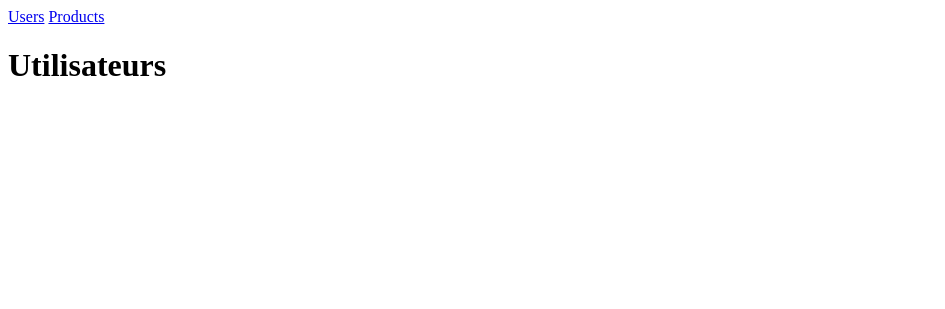
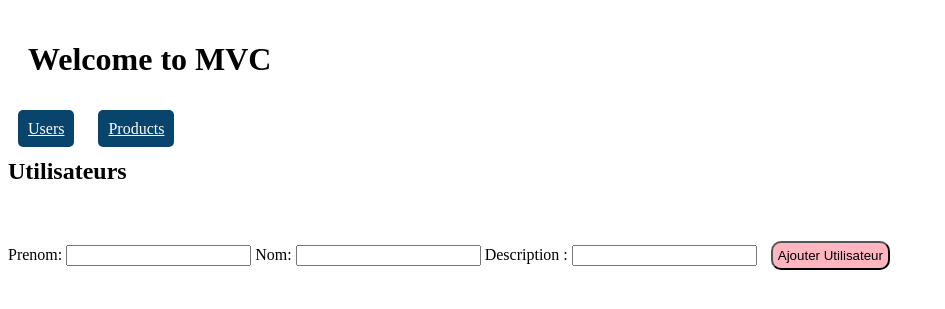
Before and after one commit to Eszter112/mini-MVC, a PHP site: page /MINI-MVC/index.php in a window 1280 px wide. Shown: the top 309 px of the page, without its empty margins (0-945 px from the left). Run offline with PHP 8.4, Linux system fonts and the light colour scheme; data that the repository does not hold is empty.

Commit message:
ajout + update

```diff
--- a/controller/ProductController.php
+++ b/controller/ProductController.php
@@ -37,9 +37,39 @@ class ProductController
 
     public function deleteProduct()
     {
-        $id = $_GET["id"];
-        $deleteProduct = $this->productDao->deleteProductById($id);
-        header('location: index.php?page=product');
+
+        $id = $_POST["id"];
+        $this->productDao->deleteProductById($id);
+        header('location: index.php?page=product&action=showProduct');
+        exit;
+    }
+
+    public function addProduct()
+    {
+        if ($_SERVER['REQUEST_METHOD'] === 'POST') {
+            $nom = $_POST['nom'];
+            $prix = $_POST['prix'];
+            $description =  $_POST['description'];
+        }
+
+        $this->productDao->addProduit($nom, $description, $prix);
+
+        header('location: index.php?page=product&action=showProduct');
+        exit;
+    }
+
+    public function updateProduct()
+    {
+
+        // if ($_SERVER['REQUEST_METHOD'] === 'POST') {
+        $id = $_POST['id'];
+        $nom = $_POST['nom'];
+        $prix = $_POST['prix'];
+        $description =  $_POST['description'];
+        // }
+        $this->productDao->updateProduit($id, $nom,  $description, $prix);
+
+        header('location: index.php?page=product&action=showProduct');
         exit;
     }
 }
--- a/controller/UserController.php
+++ b/controller/UserController.php
@@ -30,9 +30,34 @@ class UserController //elle gere la logique liee aux users  (affichage, actions)
 
     public function deleteUser()
     {
-        $id = $_GET["id"];
-        $deleteUser = $this->userDao->deleteUserById($id);
+        $id = $_POST["id"];
+
+        $this->userDao->deleteUserById($id);
         header('location: index.php?page=user');
         exit;
     }
+
+    public function addUser()
+    {
+        $prenom = $_POST["prenom"];
+        $nom = $_POST["nom"];
+        $description = $_POST["description"];
+
+        $this->userDao->addUser($prenom, $nom, $description);
+        header('location:index.php?page=user');
+        exit;
+    }
+
+    public function updateUser()
+    {
+        $id = $_POST['id'];
+        $prenom = $_POST['prenom'];
+        $nom = $_POST['nom'];
+        $description =  $_POST['description'];
+        // }
+        $this->userDao->updateUser($id, $prenom,  $nom, $description);
+
+        header('location: index.php?page=user&action=showUser');
+        exit;
+    }
 }
--- a/index.php
+++ b/index.php
@@ -46,6 +46,11 @@
                 case "delete":
                     $user->deleteUser();
                     break;
+                case 'addUser':
+                    $user->addUser();
+                    break;
+                case 'updateUser':
+                    $user->updateUser();
             }
             break;
         case "product":
@@ -61,6 +66,12 @@
                     break;
                 case 'delete':
                     $product->deleteProduct();
+                    break;
+                case 'addProduct':
+                    $product->addProduct();
+                    break;
+                case 'updateProduct':
+                    $product->updateProduct();
                     break;
             }
             // default:
--- a/model/dao/ProductDao.php
+++ b/model/dao/ProductDao.php
@@ -48,4 +48,26 @@ class ProductDao
         // header('location: index.php?page=product');
         // exit;
     }
+
+    public function addProduit($nom, $description, $prix)
+    {
+        $query = "INSERT INTO produit (nom, description, prix) VALUE (:nom , :description, :prix)";
+        $stmt = $this->pdo->prepare($query);
+
+
+
+        $stmt->execute([":nom" => $nom, ":description" => $description, ":prix" => $prix]);
+    }
+
+    public function updateProduit($id, $nom, $description, $prix)
+    {
+        $query = "UPDATE produit SET nom =:nom , description = :description , prix = :prix  WHERE id = :id";
+        $stmt = $this->pdo->prepare($query);
+        $stmt->execute([":id" => $id, ":nom" => $nom, ":description" => $description, ":prix" => $prix]);
+    }
 }
+
+
+// UPDATE Customers
+// SET ContactName = 'Alfred Schmidt', City= 'Frankfurt'
+// WHERE CustomerID = 1;
--- a/model/dao/UserDao.php
+++ b/model/dao/UserDao.php
@@ -37,7 +37,7 @@ class UserDao   // on cree une classe pour gerer les users dans BDD -> pour sepa
         if ($data) {
             return new User($data["id"], $data["Nom"], $data["Prenom"], $data["description"]);
         }
-        return null; //si pas de produit trouvé
+        return null;
     }
 
     public function deleteUserById($id)
@@ -46,4 +46,19 @@ class UserDao   // on cree une classe pour gerer les users dans BDD -> pour sepa
         $stmt = $this->pdo->prepare($query);
         return $stmt->execute([":id" => $id]);
     }
+
+    public function addUser($prenom, $nom, $description)
+    {
+        $query = "INSERT INTO user (prenom , nom ,description) VALUE (:prenom, :nom ,  :description)";
+        $stmt = $this->pdo->prepare($query);
+        $stmt->execute([":nom" => $nom, ":prenom" => $prenom, ":description" => $description]);
+    }
+
+
+    public function updateUser($id, $prenom, $nom, $description)
+    {
+        $query = "UPDATE user SET prenom= :prenom , nom =:nom , description = :description  WHERE id = :id";
+        $stmt = $this->pdo->prepare($query);
+        $stmt->execute([":id" => $id, ":prenom" => $prenom,  ":nom" => $nom, ":description" => $description]);
+    }
 }
--- a/view/userView.php
+++ b/view/userView.php
@@ -6,13 +6,78 @@
     <meta name="viewport" content="width=device-width, initial-scale=1.0">
     <title>Utilsateur</title>
 </head>
+<style>
+    h1 {
+        padding: 20px;
+
+    }
+
+    .btnDelete {
+        background-color: lightcoral;
+        border-radius: 10px;
+        margin: 10px;
+
+    }
+
+    .btnDescription {
+        background-color: lightskyblue;
+        padding: 5px;
+        border-radius: 10px;
+        margin: 10px;
+    }
+
+    .btnUpdate {
+        background-color: lightseagreen;
+        padding: 5px;
+        border-radius: 10px;
+        margin: 0 10px;
+
+    }
+
+    .btnAddUser {
+        background-color: lightpink;
+        padding: 5px;
+        border-radius: 10px;
+        margin: 0 10px;
+    }
+
+    .userLink {
+        background-color: #08446cff;
+        color: white;
+        padding: 5px;
+        border-radius: 5px;
+        padding: 10px;
+        margin: 10px;
+    }
+
+    .productLink {
+        background-color: #08446cff;
+        color: white;
+        padding: 5px;
+        border-radius: 5px;
+        padding: 10px;
+        margin: 10px;
+    }
+</style>
 
 <body>
-    <a href="index.php?page=user&action=showUser">Users</a>
-    <a href="index.php?page=product&action=showProduct">Products</a>
+    <h1>Welcome to MVC</h1>
+    <a class="userLink " href="index.php?page=user&action=showUser">Users</a>
+    <a class="productLink" href="index.php?page=product&action=showProduct">Products</a>
 
 
-    <h1>Utilisateurs</h1>
+    <h2>Utilisateurs</h2>
+    <br>
+    <br>
+    <!-- ajouter utilisateur -->
+    <form method="post" action="index.php?page=user&action=addUser">
+
+        Prenom: <input type="text" name="prenom">
+        Nom: <input type=text name="nom">
+        Description : <input type="text" name="description">
+
+        <button class="btnAddUser" name="addUser" type="submit">Ajouter Utilisateur </button>
+    </form>
 
     <?php
     foreach ($users as $user) : ?>
@@ -20,15 +85,36 @@
         <ul>
             <li><?= htmlspecialchars($user->id) ?> <?= htmlspecialchars($user->prenom) ?> <?= htmlspecialchars($user->nom) ?></li>
         </ul>
-        <a href="index.php?page=user&action=detailUser&id=<?= htmlspecialchars($user->id) ?>">Description</a>
-        <a href="index.php?page=user&action=delete&id=<?= htmlspecialchars($user->id) ?>">Supprimer</a>
+
+        <!-- description utilisateur -->
+        <a class="btnDescription" href="index.php?page=user&action=detailUser&id=<?= htmlspecialchars($user->id) ?>">Description</a>
+
+        <!-- supprimer utilisateur -->
+        <form method="post" action="index.php?page=user&action=delete&id=">
+
+            <input type="hidden" name="id" value="<?= htmlspecialchars($user->id) ?>">
+
+            <input class="btnDelete" type="submit" name="supprimer" value="supprimer"></imput>
+        </form>
+
+        <!-- Update -->
+        <form method="post" action="index.php?page=user&action=updateUser">
+            <input type="hidden" name="id" value="<?= htmlspecialchars($user->id) ?>">
+            <input type="text" name="prenom" placeholder="nouveau prenom">
+            <input type="text" name="nom" placeholder="nouveau nom ">
+            <input type="text" name="description" placeholder="nouveau description">
+
+            <br>
+            <br>
+            <input class="btnUpdate" type="submit" name="updateUser" value="Mettre a jour"></input>
+        </form>
+    <?php endforeach ?>
+    <br>
+    <br>
+    <br>
 
 
-    <?php endforeach ?>
 
-    <!-- <a href="index.php?page=product&action=showProductsList">Products</a> -->
-
-    </a>
 
 </body>
 
```
Also changed, not shown: view/descriptionProduct.php (+7 -2 lines), view/descriptionUser.php (+9 -1 lines), view/productListView.php (+94 -12 lines).
